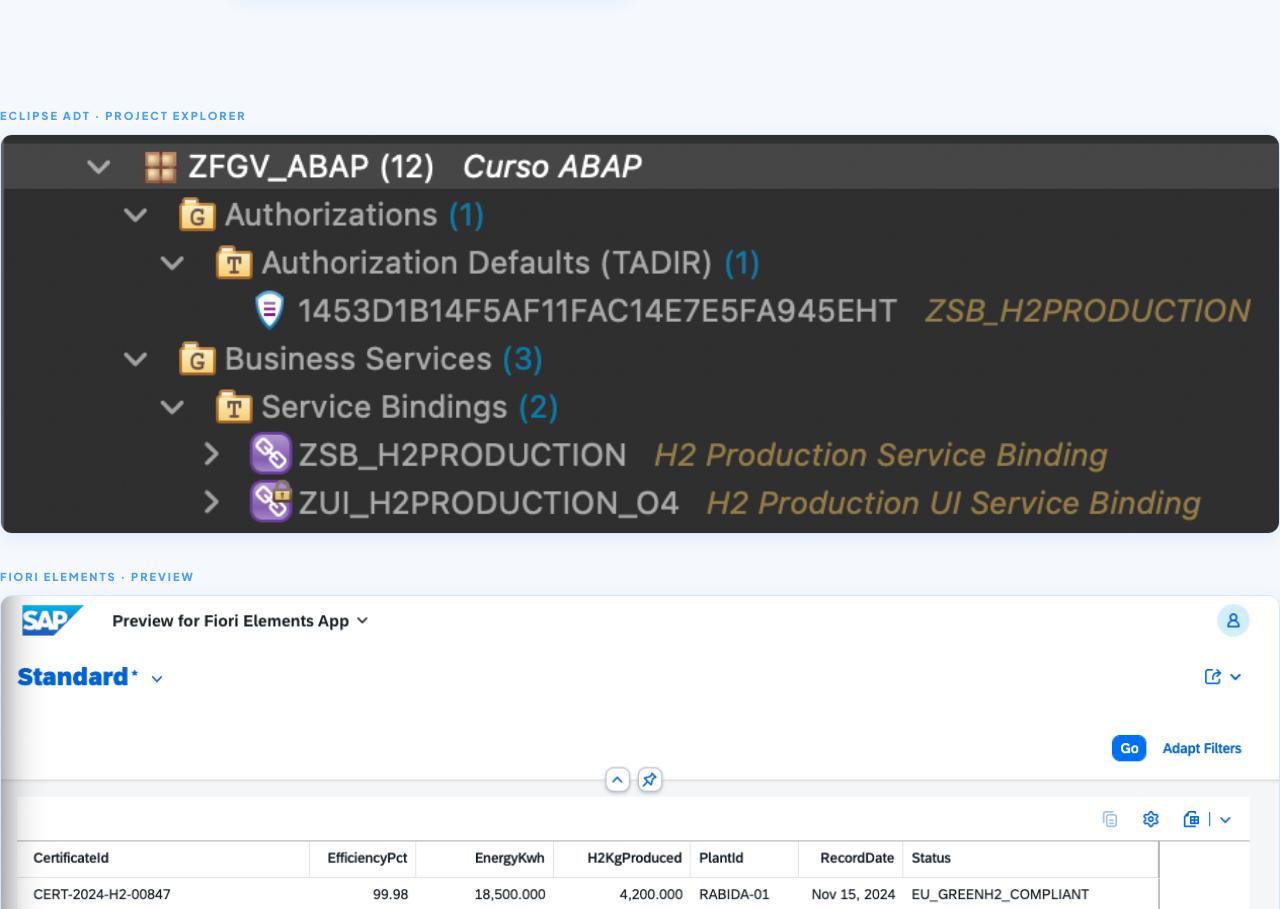
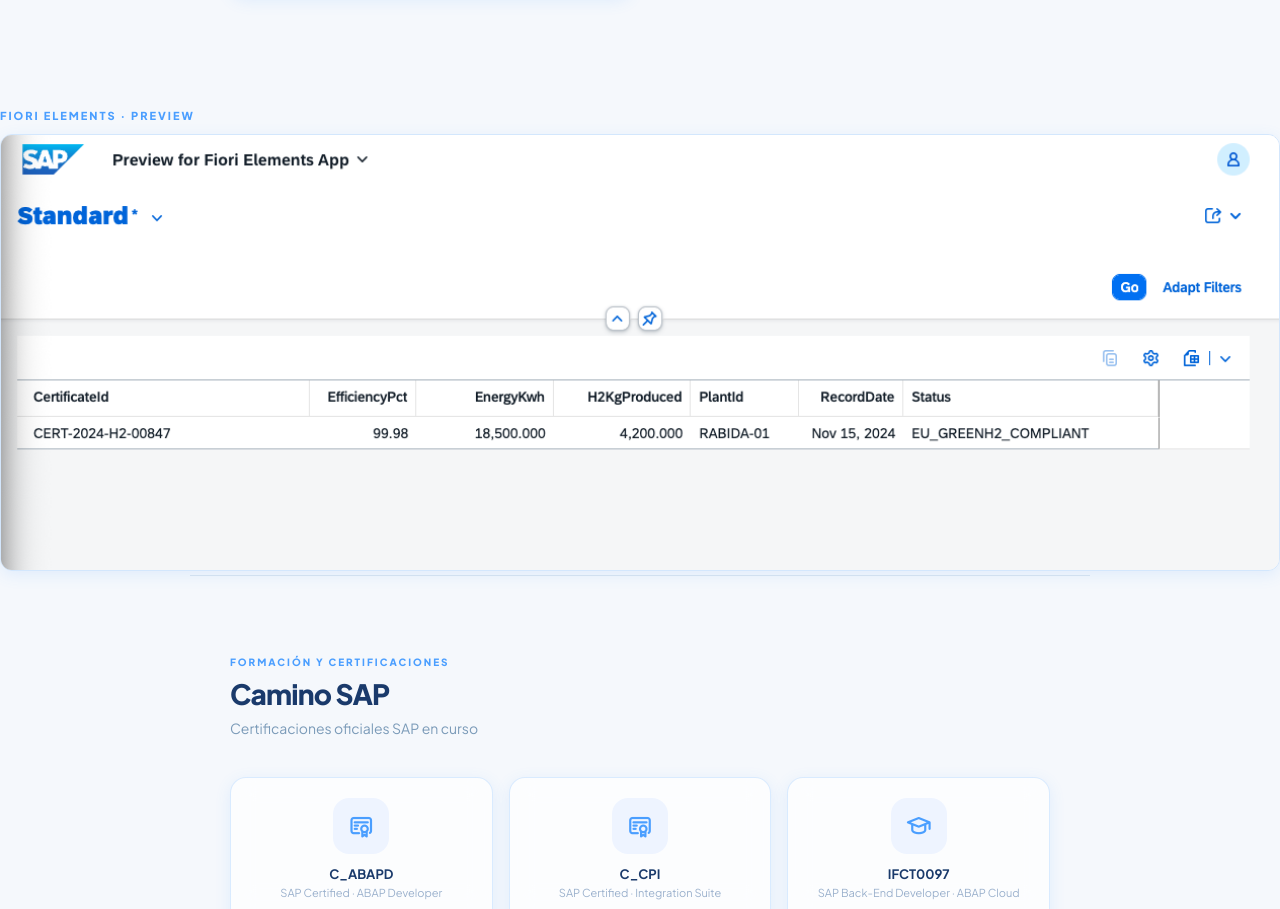
Before and after one commit to Frangarvaz/rabida-energy-h2-integration, a website: page index.html in a window 1280 px wide. Shown: the part 3138-4047 px from the top of the page. Drawn offline with Linux system fonts and the light colour scheme.

Commit message:
fix: eliminar captura Eclipse del portfolio

```diff
--- a/index.html
+++ b/index.html
@@ -264,10 +264,7 @@ div[style*='border-radius:16px']:nth-child(even){box-shadow:-4px 4px 16px rgba(7
 </div>
 
 <div style="display:flex;flex-direction:column;gap:32px;margin-top:32px;">
-  <div>
-    <p style="font-size:11px;font-weight:800;color:#4a9eff;letter-spacing:2px;margin-bottom:12px;">ECLIPSE ADT · PROJECT EXPLORER</p>
-    <img src="docs/eclipse-abap.png" style="width:100%;max-height:400px;object-fit:cover;object-position:top;border-radius:12px;border:1px solid rgba(74,158,255,0.2);box-shadow:0 4px 16px rgba(74,158,255,0.12);" alt="Eclipse ADT Project Explorer">
-  </div>
+
   <div>
     <p style="font-size:11px;font-weight:800;color:#4a9eff;letter-spacing:2px;margin-bottom:12px;">FIORI ELEMENTS · PREVIEW</p>
     <img src="docs/fiori-preview.png" style="width:100%;border-radius:12px;border:1px solid rgba(74,158,255,0.2);box-shadow:0 4px 16px rgba(74,158,255,0.12);" alt="Fiori Elements Preview">
```
